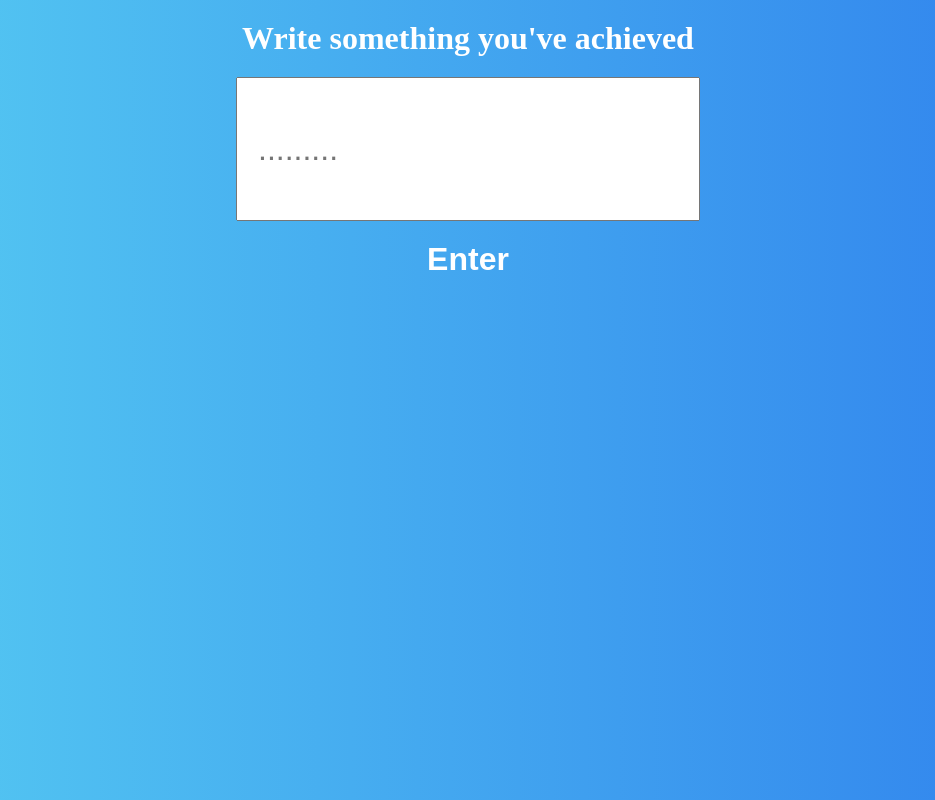
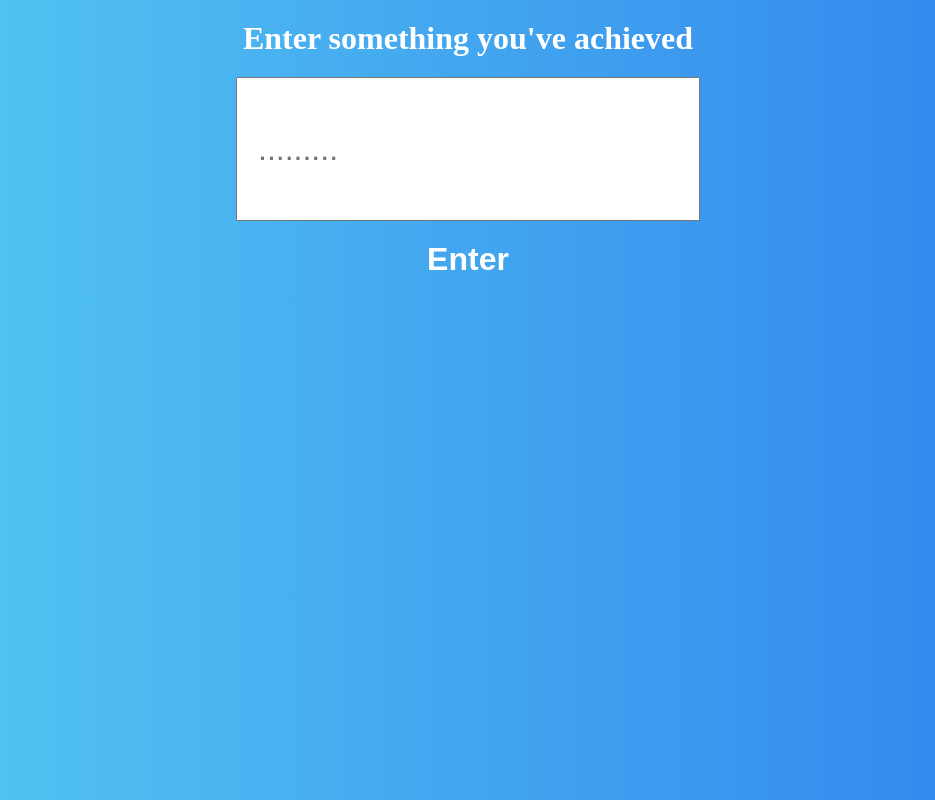
Before and after one commit to Eweaa/RandomShitPt1, a plain HTML site: page index.html in a window 1280 px wide. Shown: the whole page, without its empty margins (172-1107 px from the left). Drawn offline with Linux system fonts and the light colour scheme.

Commit message:
Update index.html

```diff
--- a/index.html
+++ b/index.html
@@ -9,7 +9,7 @@
 </head>
 <body>
     <div id="mainPage" class="main">
-        <h1>Write something you've achieved</h1>
+        <h1>Enter something you've achieved</h1>
         <input placeholder="........." type="text" name="" id="theInput">
         <button onclick="Bravo3alek()">Enter</button>
     </div>
```
